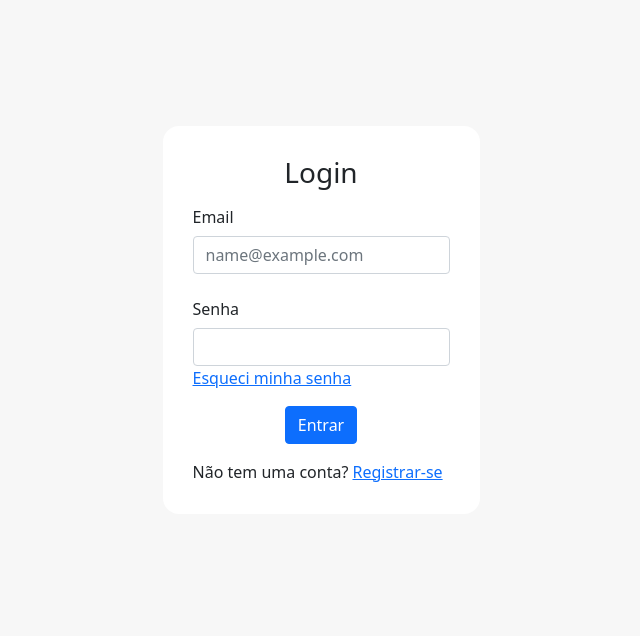
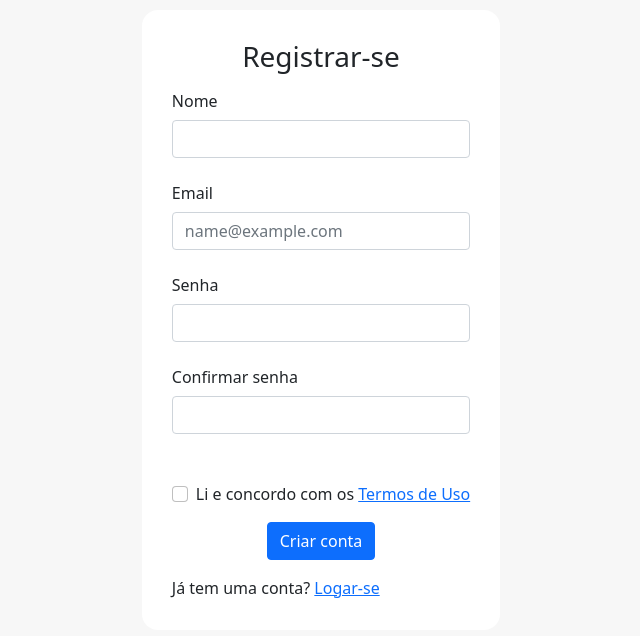
Before and after one commit to VLx2000/modulo-front-proc-imgs, a React (Create React App) app: page /#/register in a window 1280 px wide. Before the commit this address led to /login. Shown: the top 636 px of the page, without its empty margins (319-959 px from the left). Built offline with nearby package versions, Linux system fonts and the light colour scheme.

Commit message:
configurando HashRouter para utilizar o nginx

```diff
--- a/package.json
+++ b/package.json
@@ -1,6 +1,7 @@
 {
   "name": "frontend",
   "version": "0.1.0",
+  "homepage": "./",
   "private": true,
   "dependencies": {
     "@fortawesome/fontawesome-svg-core": "^6.1.1",
--- a/src/App.tsx
+++ b/src/App.tsx
@@ -1,4 +1,4 @@
-import { BrowserRouter, Routes, Route, Navigate } from "react-router-dom";
+import { HashRouter as BrowserRouter, Routes, Route, Navigate } from "react-router-dom";
 import {
   Pacientes,
   ListaImagens,
--- a/src/pages/Login/resgister.tsx
+++ b/src/pages/Login/resgister.tsx
@@ -35,6 +35,11 @@ function Register() {
                 .finally(() => setLoading(false))
         }
     };
+
+    const termosUso = () =>
+        <>
+            <span>Li e concordo com os </span><a href='http://google.com'>Termos de Uso</a>
+        </>
 
     useEffect(() => {
         if (password && passwordConfirmation !== password) setMatch(false)
@@ -87,6 +92,14 @@ function Register() {
                         </Form.Control.Feedback>
                     </Form.Group>
                     <Form.Group controlId="criar" className="mb-3 div-botao-entrar">
+                        <Form.Check
+                            type={'checkbox'}
+                            id={`default-checkbox`}
+                            label={termosUso()}
+                            required
+                        />
+                    </Form.Group>
+                    <Form.Group controlId="criar" className="mb-3 div-botao-entrar">
                         <Button type="submit" disabled={!match}>Criar conta</Button>
                     </Form.Group>
                     <div>Já tem uma conta? <Link to={'/login'}>Logar-se</Link></div>
```
